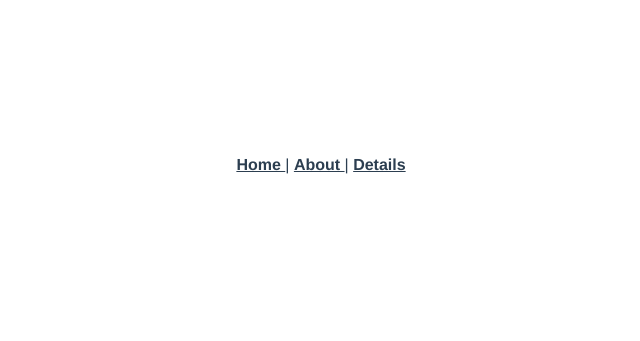
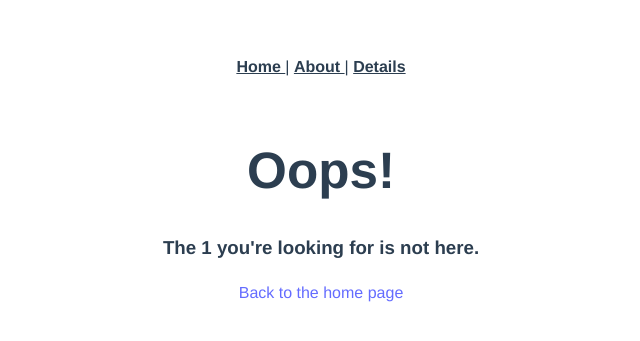
Before and after one commit to NangShuShanNa/Compo_Lab02, a Vue app in the folder 331-intro-to-vite/: page /404/1 in a window 1280 px wide. Shown: the part 235-576 px from the top of the page, without its empty margins (319-959 px from the left). Built offline with nearby package versions, Linux system fonts and the light colour scheme.

Commit message:
404 and network error has been shown

```diff
--- a/331-intro-to-vite/package.json
+++ b/331-intro-to-vite/package.json
@@ -15,6 +15,7 @@
   },
   "devDependencies": {
     "@vitejs/plugin-vue": "^6.0.1",
+    "json-server": "^1.0.0-beta.3",
     "vite": "^7.1.2"
   }
 }
--- a/331-intro-to-vite/src/router/index.ts
+++ b/331-intro-to-vite/src/router/index.ts
@@ -6,6 +6,8 @@ import EventDetailView from '../views/event/EventDetailView.vue'
 import RegisterView from '../views/event/RegisterView.vue'
 import EditView from '../views/event/EditView.vue'
 import EventLayoutView from '../views/event/LayoutView.vue'
+import NotFoundView from '../views/NotFoundView.vue'
+import NetworkErrorView from '../views/NetworkErrorView.vue'
 
 const routes = [
   {
@@ -46,7 +48,27 @@ const routes = [
         props: true
       }
     ]
-  }
+  },
+
+  // ⬇️ NotFound must be root-level
+{
+  path: '/404/:resource',
+  name: '404-resource-view',
+  component: NotFoundView,
+  props: true
+},
+{
+  path:'/network-error',
+  name:'network-error-view',
+  component: NetworkErrorView
+},
+{
+  path: '/:catchAll(.*)',
+  name: 'not-found',
+  component: NotFoundView
+}
+
+
 ]
 
 const router = createRouter({
--- /dev/null
+++ b/331-intro-to-vite/src/views/NetworkErrorView.vue
@@ -0,0 +1,11 @@
+<template>
+  <div class="networkError">
+    <h1>Uh-Oh!</h1>
+    <h3>
+      It looks like you're experiencing some network issues, please take a
+      breath and
+      <a href="#" @click="$router.go(-1)">click here</a>
+      to try again.
+    </h3>
+  </div>
+</template>
--- /dev/null
+++ b/331-intro-to-vite/src/views/NotFoundView.vue
@@ -0,0 +1,20 @@
+<script setup lang="ts">
+import { defineProps, withDefaults } from 'vue'
+
+const props = withDefaults(
+  defineProps<{
+    resource: string
+  }>(),
+  {
+    resource: 'page'   // default value if not provided
+  }
+)
+</script>
+
+<template>
+  <h1>Oops!</h1>
+  <h3>The {{ resource }} you're looking for is not here.</h3>
+  <router-link :to="{ name: 'event-list-view' }">
+    Back to the home page
+  </router-link>
+</template>
--- a/331-intro-to-vite/src/views/event/LayoutView.vue
+++ b/331-intro-to-vite/src/views/event/LayoutView.vue
@@ -1,28 +1,13 @@
-<template>
-  <div v-if="event">
-    <h1>{{ event.title }}</h1>
-    <nav>
-      <RouterLink :to="{ name: 'event-detail-view' }">Details</RouterLink> |
-      <RouterLink :to="{ name: 'event-register-view' }">Register</RouterLink> |
-      <RouterLink :to="{ name: 'event-edit-view' }">Edit</RouterLink>
-    </nav>
-
-    <!-- Pass event down as prop -->
-    <RouterView :event="event" />
-  </div>
-</template>
-
 <script setup lang="ts">
 import { ref, onMounted } from 'vue'
 import { type Event } from '../../types'
 import EventService from '../../services/EventService'
+import { useRoute, useRouter } from 'vue-router'
 
-// Store event object
 const event = ref<Event | null>(null)
 
-// Get event by id from route param
-import { useRoute } from 'vue-router'
-const route = useRoute()
+const route = useRoute()   // access :id from URL
+const router = useRouter() // redirect if error
 
 onMounted(() => {
   EventService.getEvent(parseInt(route.params.id as string))
@@ -30,7 +15,28 @@ onMounted(() => {
       event.value = response.data
     })
     .catch((error) => {
-      console.error('There was an error!', error)
+      if (error.response && error.response.status === 404) {
+        // resource not found → send to 404 page
+        router.push({
+          name: '404-resource-view',
+          params: { resource: 'event' }
+        })
+      } else {
+        // network/server error
+        router.push({ name: 'network-error-view' })
+      }
     })
 })
 </script>
+
+<template>
+  <div>
+    <h1>Event Layout</h1>
+
+    <!-- show child route if event is loaded -->
+    <router-view v-if="event" :event="event" />
+
+    <!-- optional: simple loading state -->
+    <p v-else>Loading event...</p>
+  </div>
+</template>
--- a/331-intro-to-vite/src/views/event/RegisterView.vue
+++ b/331-intro-to-vite/src/views/event/RegisterView.vue
@@ -5,6 +5,7 @@ import { type Event } from '@/types'
 // Expect the whole event object from router props
 const props = defineProps<{
   event: Event
+  id:String
 }>()
 
 // make event reactive
```
Also changed, not shown: 1 other file (tests, documents, lock files or other folders).
